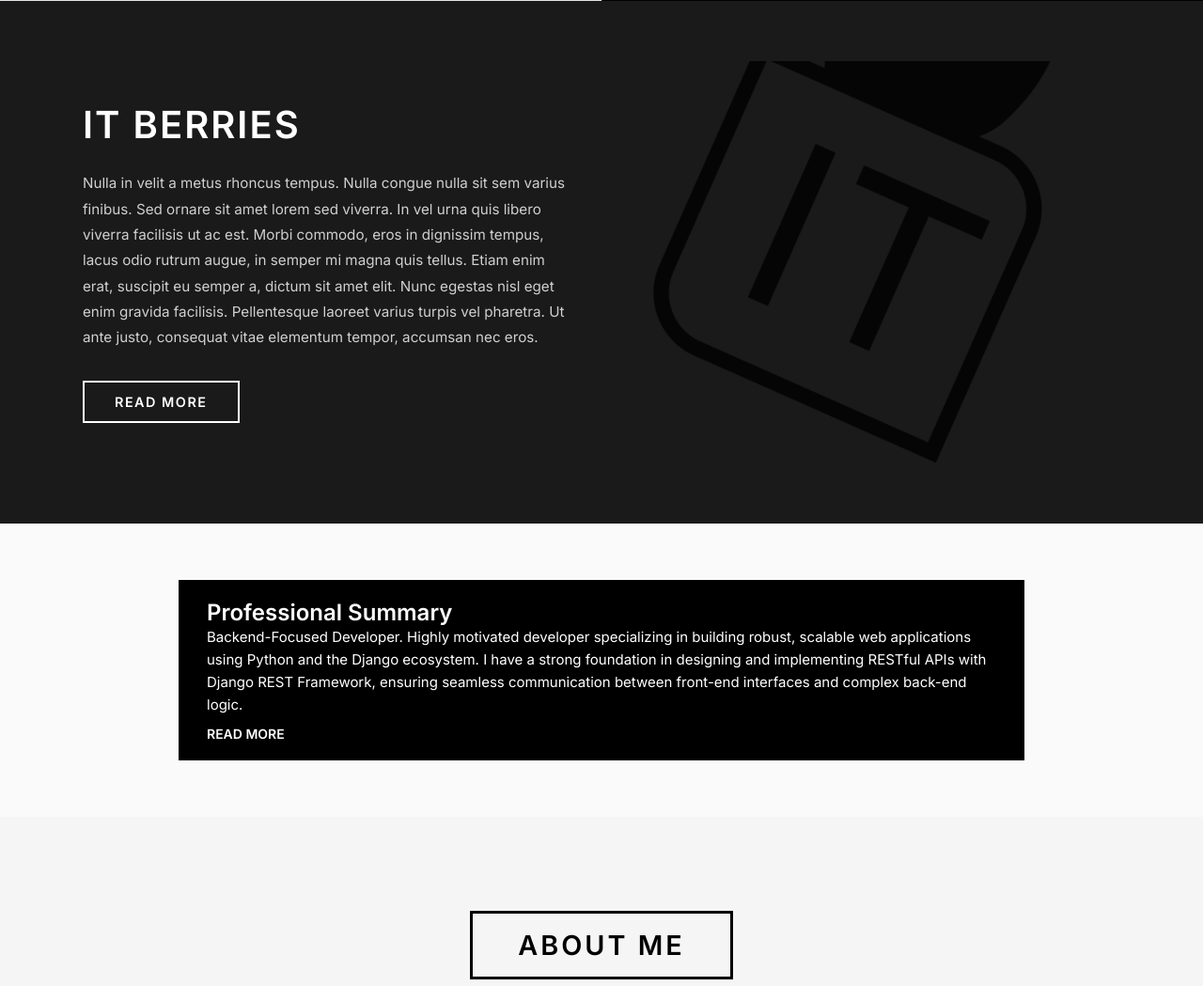
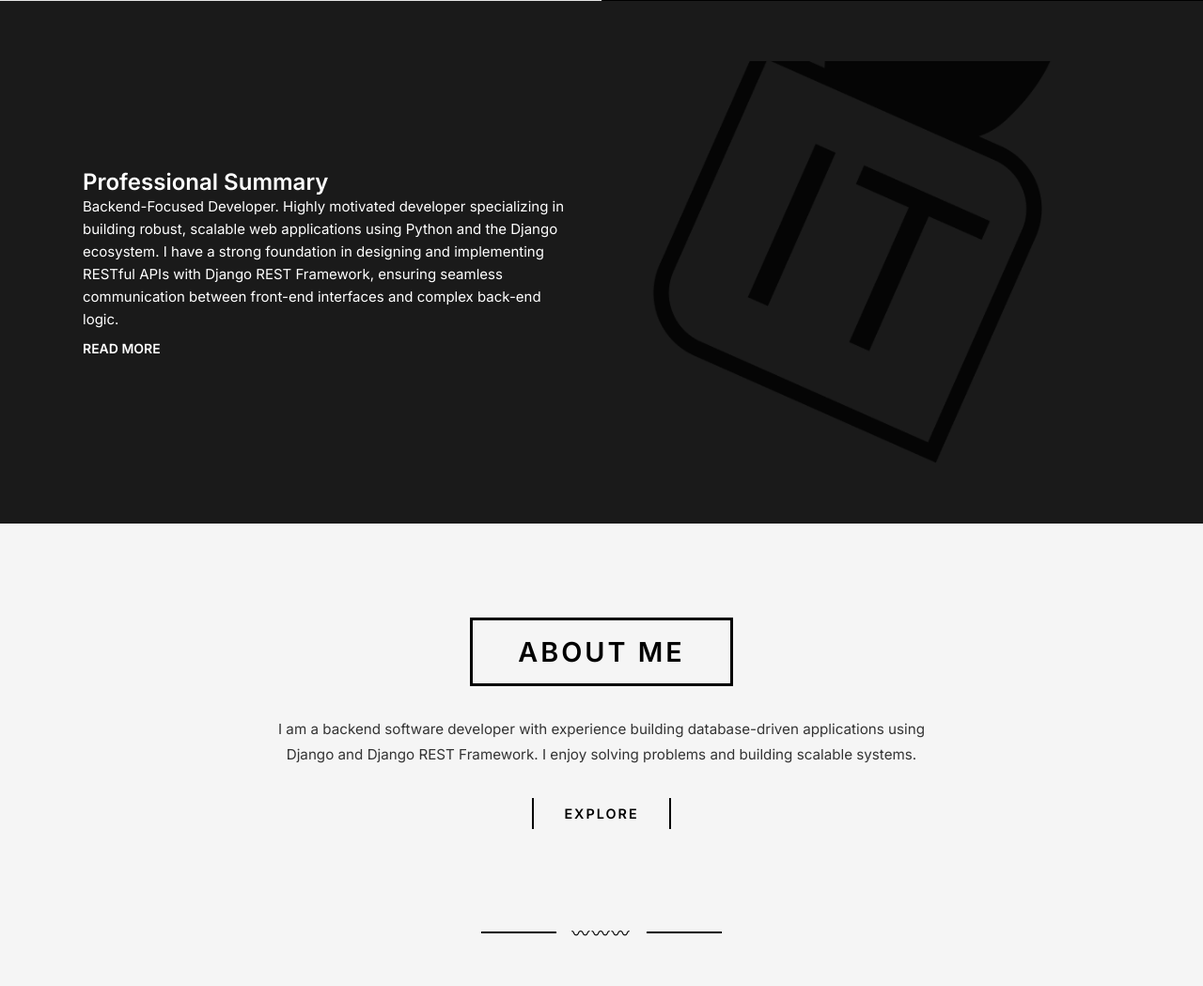
Before and after one commit to Yemisi-jay/portfolio, a Django app: page / in a window 1280 px wide. Shown: the part 799-1848 px from the top of the page at 94% size. Run offline with Django 5.2, Linux system fonts and the light colour scheme.

Commit message:
summary section fixed

```diff
--- a/templates/core/index.html
+++ b/templates/core/index.html
@@ -91,30 +91,12 @@
     </div>
 </section>
 
-{% comment %} IT BERRIES SECTION {% endcomment %}
+{% comment %} SUMMARY SECTION {% endcomment %}
 <section class="it-berries">
     <div class="it-berries-content">
         <!-- Left Side: Text Content -->
         <div class="it-berries-left">
-            <h2 class="it-berries-title">IT BERRIES</h2>
-            <p class="it-berries-text">
-                Nulla in velit a metus rhoncus tempus. Nulla congue nulla sit sem varius finibus. Sed ornare sit amet lorem sed viverra. In vel urna quis libero viverra facilisis ut ac est. Morbi commodo, eros in dignissim tempus, lacus odio rutrum augue, in semper mi magna quis tellus. Etiam enim erat, suscipit eu semper a, dictum sit amet elit. Nunc egestas nisl eget enim gravida facilisis. Pellentesque laoreet varius turpis vel pharetra. Ut ante justo, consequat vitae elementum tempor, accumsan nec eros.
-            </p>
-            <a href="#" class="it-berries-btn">READ MORE</a>
-        </div>
-
-        <!-- Right Side: Image -->
-        <div class="it-berries-right">
-            <img src="{% static 'images/Logo ITB.png' %}" alt="IT Berries Logo" class="it-berries-logo">
-        </div>
-    </div>
-</section>
-
-{% comment %} SUMMARY SECTION {% endcomment %}
-
-
-<section class="summary">
-    <h2>Professional Summary</h2>
+            <h2>Professional Summary</h2>
 
 
         <p class="summary-preview">
@@ -141,6 +123,13 @@
                 • Version Control (Git & GitHub)
             </p>
         </details>
+        </div>
+
+        <!-- Right Side: Image -->
+        <div class="it-berries-right">
+            <img src="{% static 'images/Logo ITB.png' %}" alt="IT Berries Logo" class="it-berries-logo">
+        </div>
+    </div>
 </section>
 
 
@@ -276,7 +265,7 @@
             </div>
         </div>
     </section>
-</section>
+
 {% comment %} PORTFOLIO SECTION {% endcomment %}
 <section id="portfolio" class="portfolio">
     <div class="portfolio-container">
```
